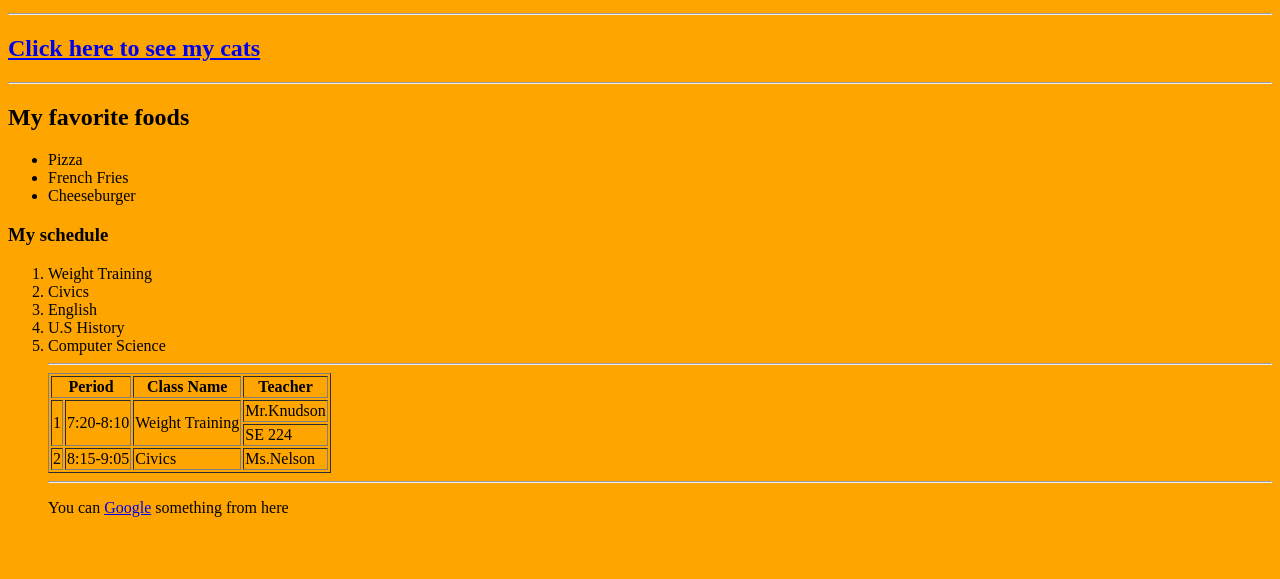
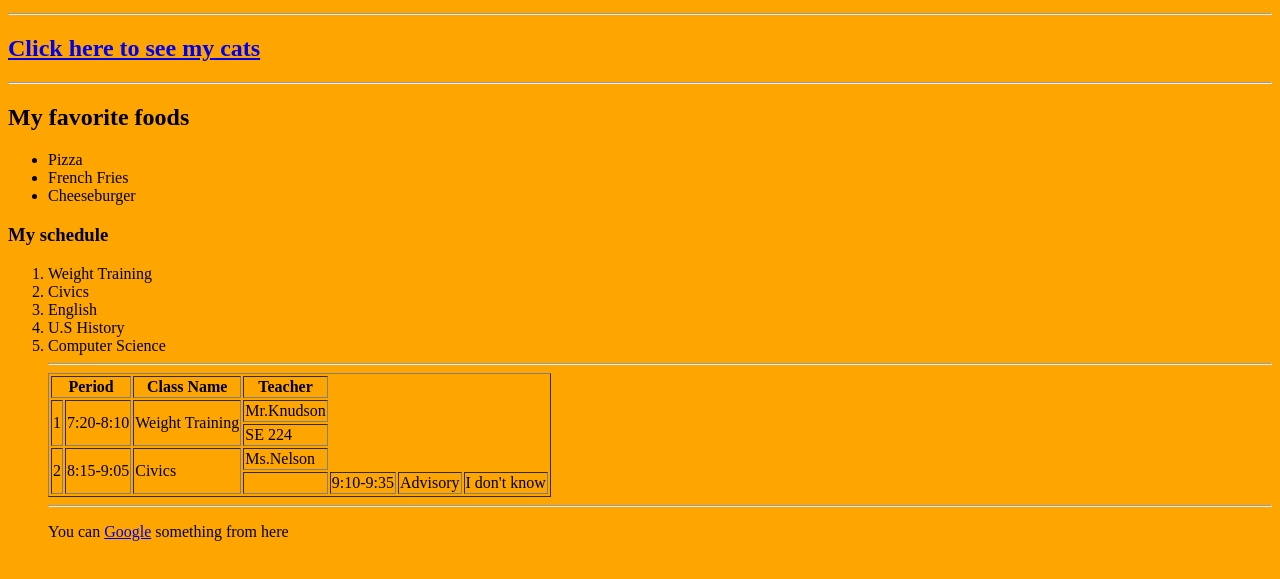
Before and after one commit to Sebastian2200/csp2021, a plain HTML site: page index.html in a window 1280 px wide. Shown: the part 87-666 px from the top of the page. Drawn offline with Linux system fonts and the light colour scheme.

Commit message:
Update index.html

```diff
--- a/index.html
+++ b/index.html
@@ -43,6 +43,12 @@
         <td rowspan=2>Civics</td>
         <td>Ms.Nelson</td>
       </tr>
+           <tr>
+         <td rowspan=2></td>
+         <td rowspan=2>9:10-9:35</td>
+         <td rowspan=2>Advisory</td>
+         <td>I don't know</td>
+       </tr>
     </table>
     <hr>
     <p>You can <a href="https://www.google.com">Google<a/> something from here</p>
```
